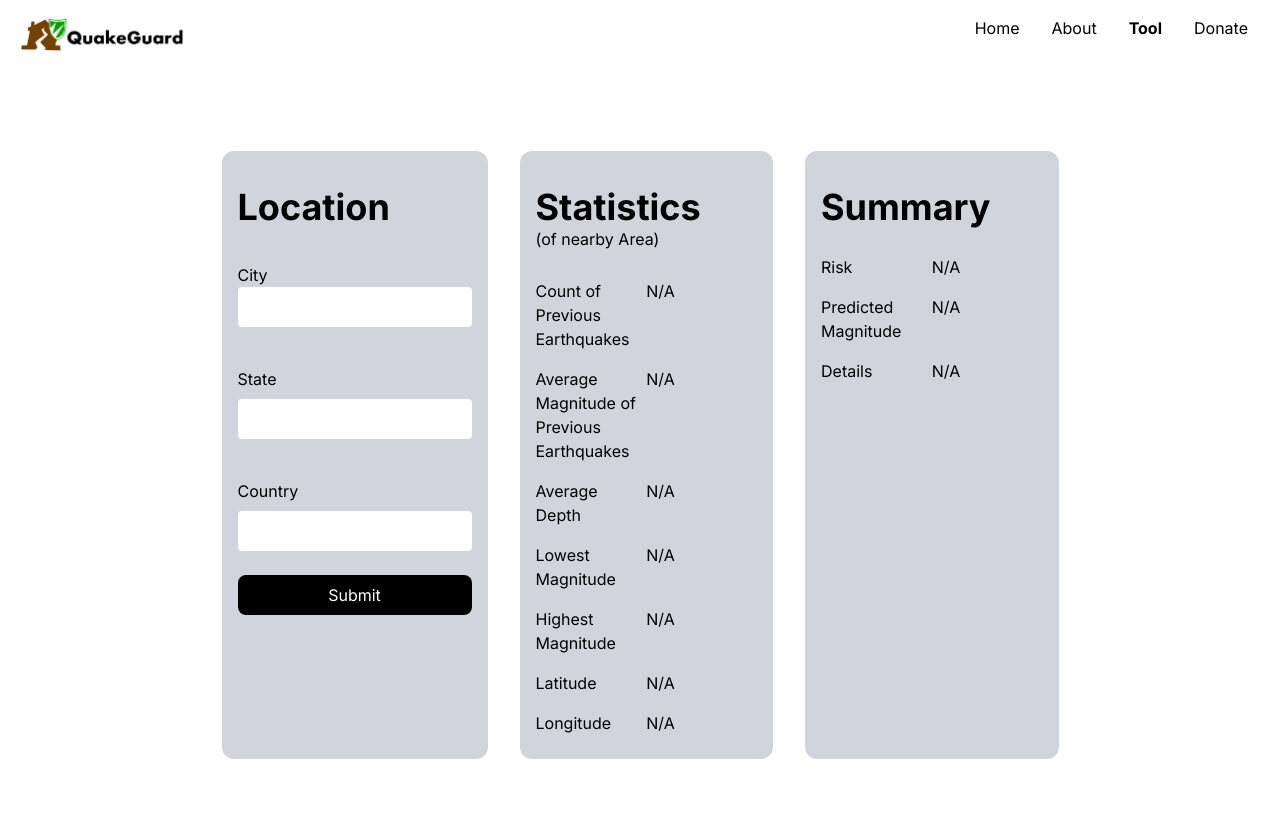
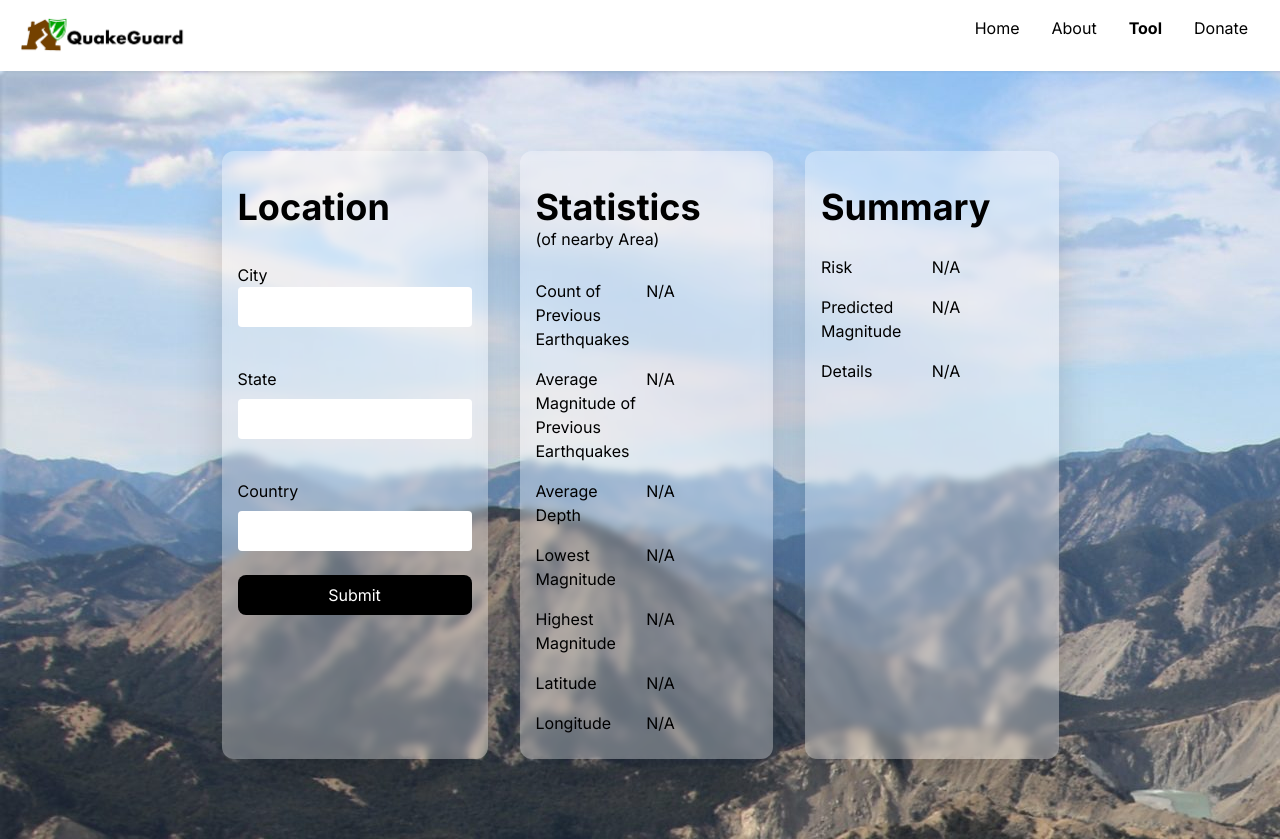
Before and after one commit to adityarao2005/deltahacksX, a Next.js app in the folder quake-guard/quake-guard-frontend/: page /tool in a window 1280 px wide. Built offline with nearby package versions, Linux system fonts and the light colour scheme.

Commit message:
Made tool page look better

```diff
--- a/quake-guard/quake-guard-frontend/src/app/tool/page.tsx
+++ b/quake-guard/quake-guard-frontend/src/app/tool/page.tsx
@@ -102,11 +102,12 @@ export default function ToolPage() {
 	};
 
 	return (
-		<div className='flex-1 flex flex-col'>
+	<div className='flex-1 grid gap-4 bg-[url("/mountains.jpg")]'>
+		<div className= "flex-1 flex flex-col">
 			<div className='p-10'></div>
 			<div className='flex-1 flex flex-row'>
-				<div className='flex-1'></div>
-				<div className='flex-1 bg-gray-300 rounded-xl p-4'>
+			<div className="flex-1"></div>
+				<div className= "flex-1 rounded-xl p-4 shadow-2xl backdrop-blur-sm bg-white/30 ...">
 					<h1 className='text-4xl font-bold py-5'>Location</h1>
 					<form className='flex flex-col' onSubmit={submitFunction}>
 						<div className='flex flex-col py-4'>
@@ -157,7 +158,7 @@ export default function ToolPage() {
 					</form>
 				</div>
 				<div className='p-4'></div>
-				<div className='flex-1 bg-gray-300 rounded-xl p-4'>
+				<div className= "flex-1 rounded-xl p-4 shadow-2xl backdrop-blur-sm bg-white/30 ...">
 					<div className='py-5'>
 						<h1 className='text-4xl font-bold'>Statistics</h1>(of
 						nearby Area)
@@ -209,7 +210,7 @@ export default function ToolPage() {
 					</div>
 				</div>
 				<div className='p-4'></div>
-				<div className='flex-1 bg-gray-300 rounded-xl p-4'>
+				<div className= "flex-1 rounded-xl p-4 shadow-2xl backdrop-blur-sm bg-white/30 ...">
 					<div className='py-5'>
 						<h1 className='text-4xl font-bold'>Summary</h1>
 					</div>
@@ -237,5 +238,6 @@ export default function ToolPage() {
 			</div>
 			<div className='p-10'></div>
 		</div>
+		</div>
 	);
 }
```
Also changed, not shown: quake-guard/quake-guard-frontend/public/mountains.jpg (added).
